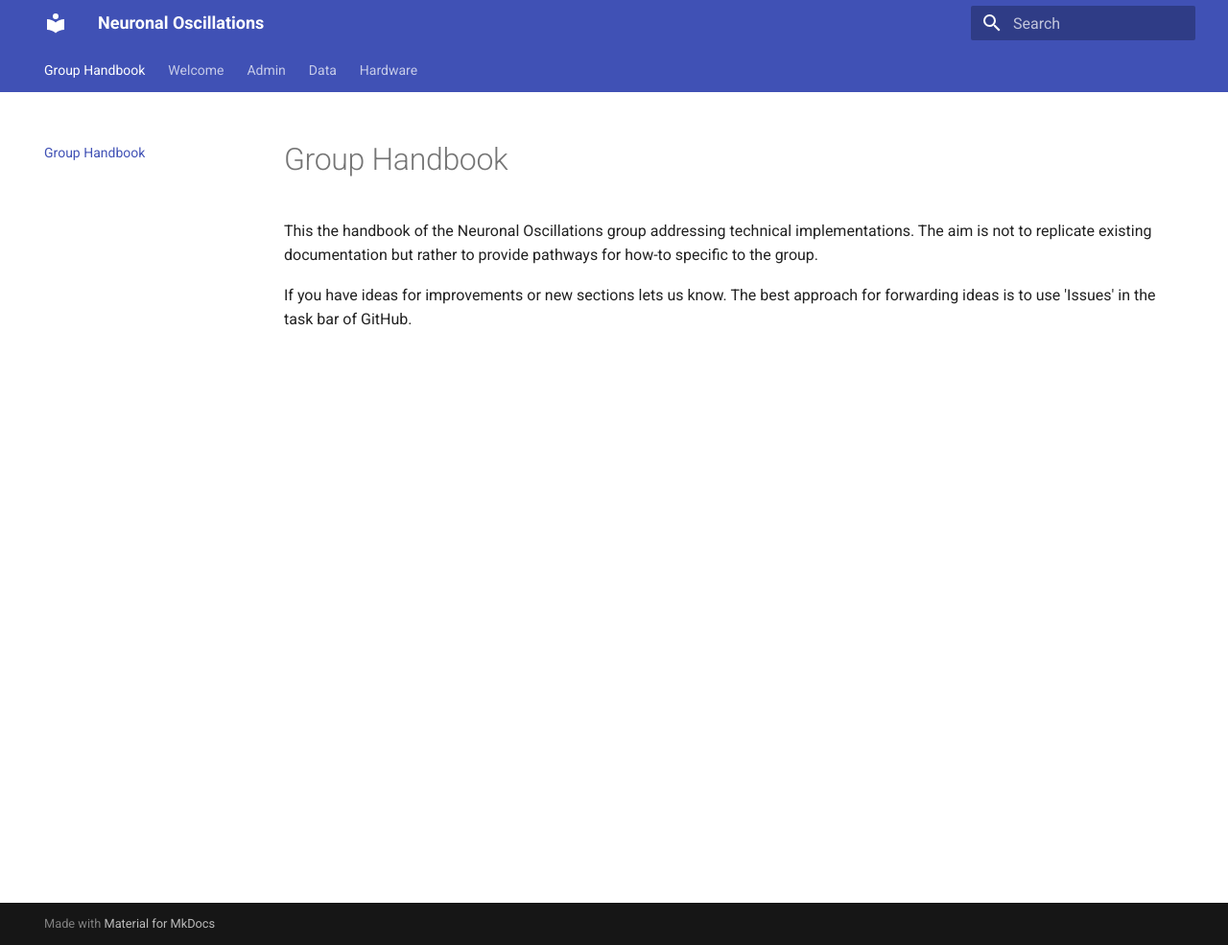
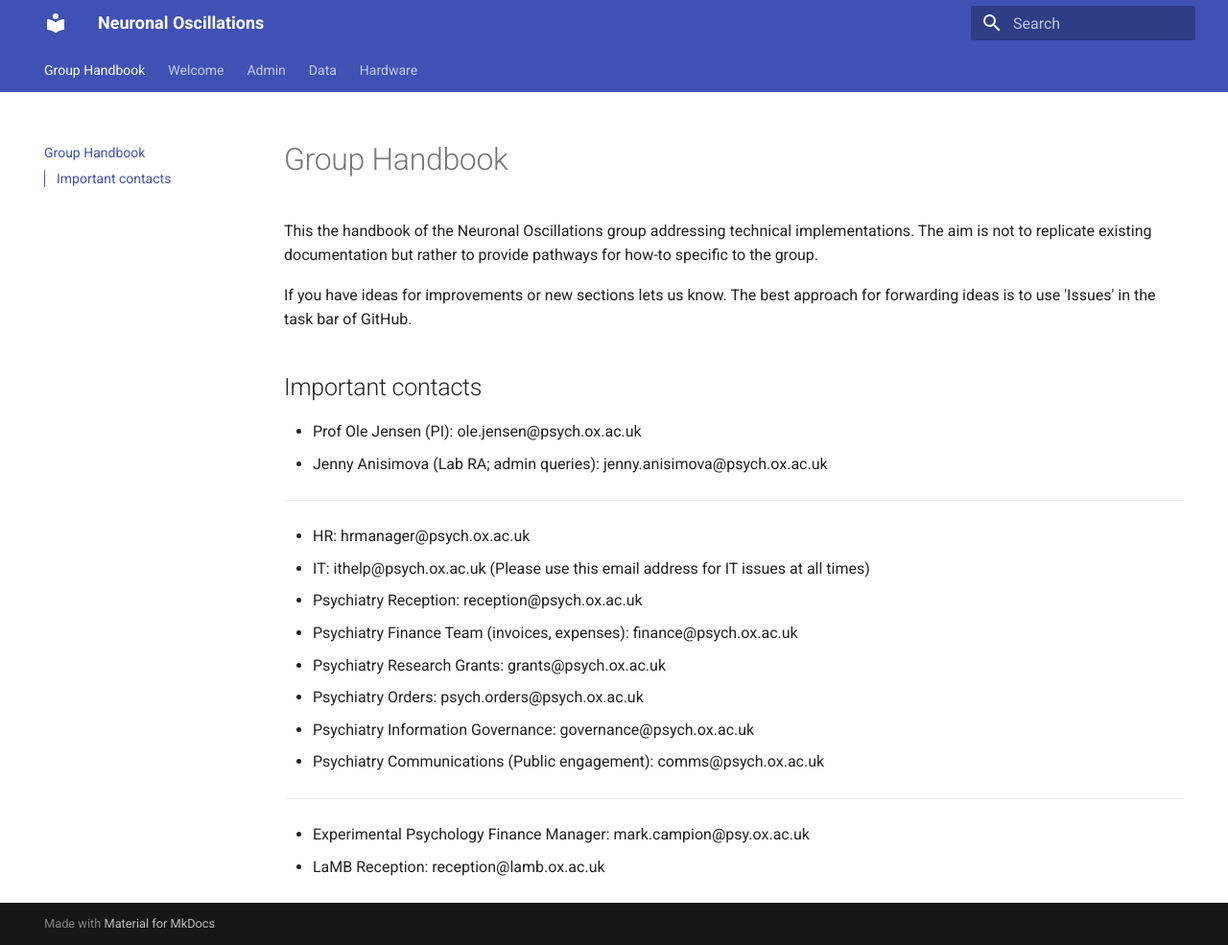
Before and after one commit to Neuronal-Oscillations/group-handbook, an MkDocs documentation site: the page built from docs/index.md, in a window 1280 px wide and 985 px high. Shown: the whole window at 96% size. Built offline with MkDocs 1.6.1 and Material for MkDocs 9.7.7, drawn with Linux system fonts in a browser that asks for light colours.

Commit message:
Update index.md

```diff
--- a/docs/index.md
+++ b/docs/index.md
@@ -3,3 +3,22 @@
 This the handbook of the Neuronal Oscillations group addressing technical implementations. The aim is not to replicate existing documentation but rather to provide pathways for how-to specific to the group.
 
 If you have ideas for improvements or new sections lets us know. The best approach for forwarding ideas is to use 'Issues' in the task bar of GitHub.
+
+
+
+## Important contacts
+
+- Prof Ole Jensen (PI): ole.jensen@psych.ox.ac.uk
+- Jenny Anisimova (Lab RA; admin queries): jenny.anisimova@psych.ox.ac.uk
+ ---
+- HR: hrmanager@psych.ox.ac.uk
+- IT: ithelp@psych.ox.ac.uk (Please use this email address for IT issues at all times)
+- Psychiatry Reception: reception@psych.ox.ac.uk
+- Psychiatry Finance Team (invoices, expenses): finance@psych.ox.ac.uk
+- Psychiatry Research Grants: grants@psych.ox.ac.uk
+- Psychiatry Orders: psych.orders@psych.ox.ac.uk
+- Psychiatry Information Governance: governance@psych.ox.ac.uk
+- Psychiatry Communications (Public engagement): comms@psych.ox.ac.uk
+ ---
+- Experimental Psychology Finance Manager: mark.campion@psy.ox.ac.uk
+- LaMB Reception: reception@lamb.ox.ac.uk
```
